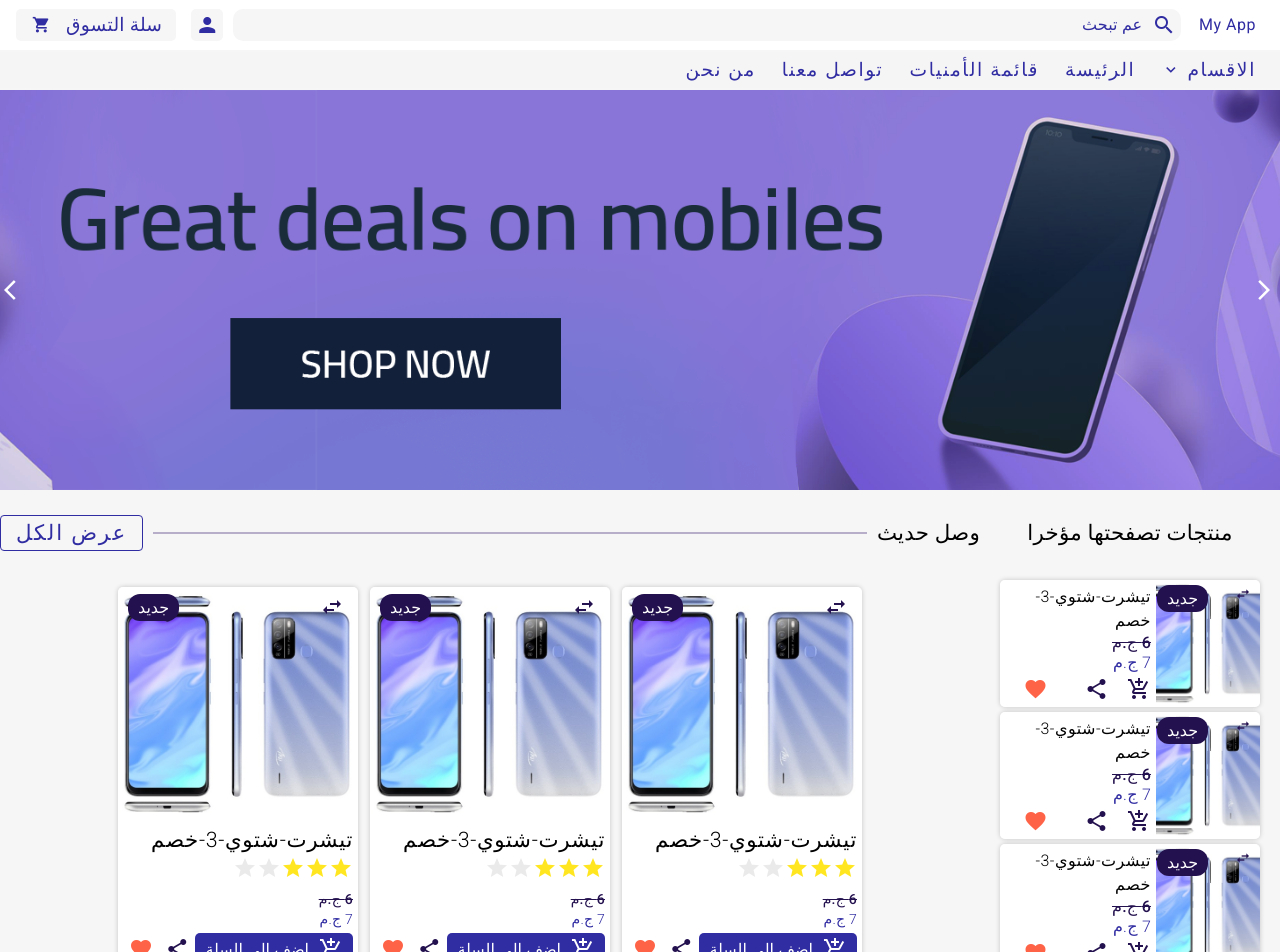
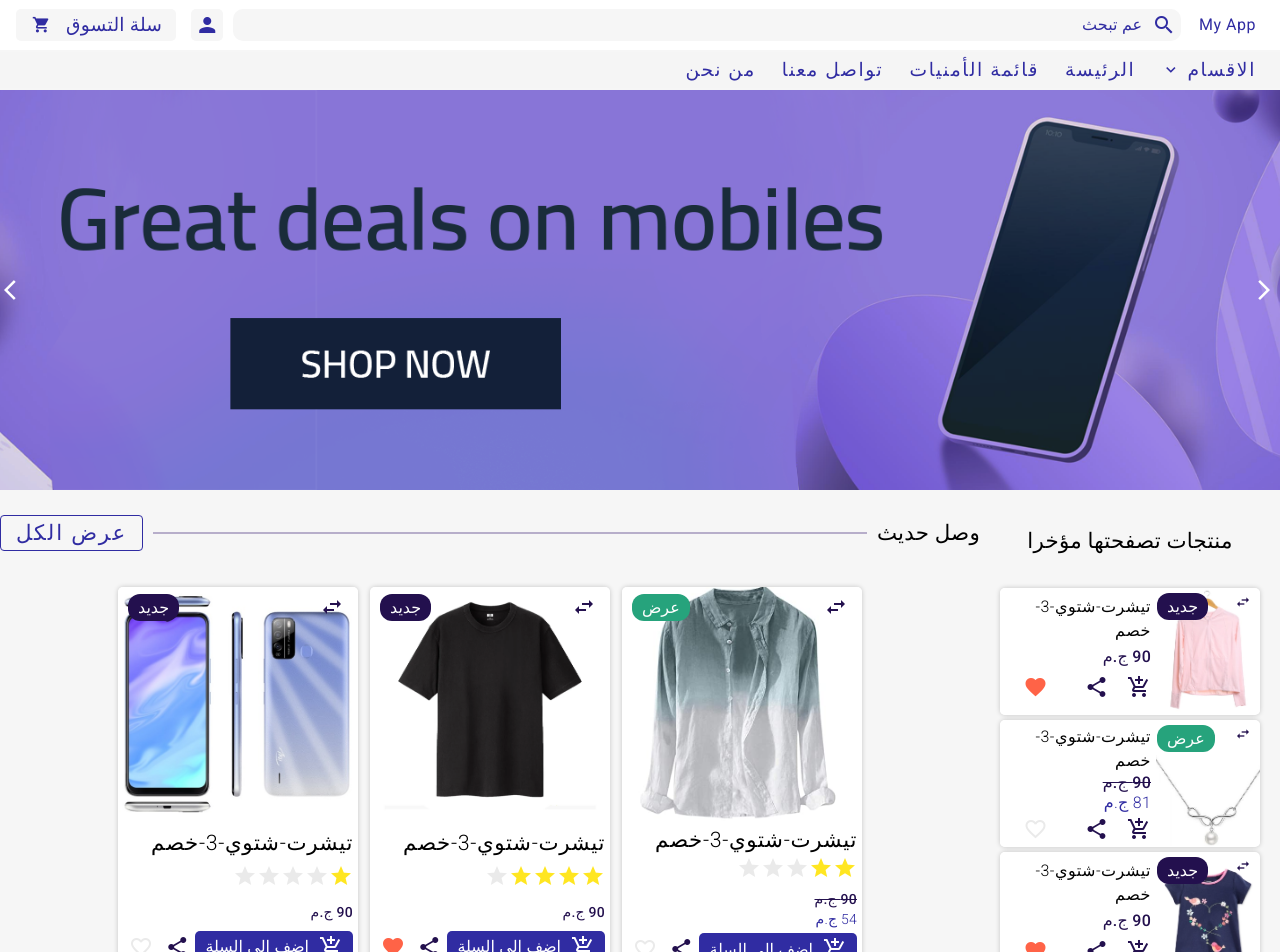
Before and after one commit to Ftohtarek/kortobaa-task, an Angular app: page / in a window 1280 px wide. Shown: the top 952 px of the page. Built offline with nearby package versions, Linux system fonts and the light colour scheme.

Commit message:
bulid mock serve to simultor api request and pass each product throw input type product for card to drop each one in it's place

```diff
--- a/src/app/core/component/home/home.component.html
+++ b/src/app/core/component/home/home.component.html
@@ -17,11 +17,13 @@
 <!--  -->
 <section productList>
     <div class="container">
-        <div lastView >
+        <div lastView>
             <div divider class="lasView">
-                <p >منتجات تصفحتها مؤخرا</p>
+                <p>منتجات تصفحتها مؤخرا</p>
             </div>
-            <productCard [isLastView]="true" *ngFor="let item of [].constructor(3)"></productCard>
+            <ng-container *ngFor="let product of products">
+                <productCard *ngIf="product?.isViewBefor" [product]="product"></productCard>
+            </ng-container>
         </div>
 
         <div newProduct>
@@ -30,7 +32,9 @@
                 <span dividerLine> </span>
                 <button mat-stroked-button>عرض الكل</button>
             </div>
-            <productCard *ngFor="let item of [].constructor(6)"></productCard>
+            <ng-container *ngFor="let product of products">
+                <productCard *ngIf="!product?.isViewBefor" [product]="product"></productCard>
+            </ng-container>
         </div>
     </div>
 </section>
--- a/src/app/core/component/home/home.component.scss
+++ b/src/app/core/component/home/home.component.scss
@@ -45,6 +45,7 @@ section[productList] {
         max-width: 300px;
         justify-content: center;
         gap: 5px;
+        padding-top: 8px;
     }
 
     div[divider] {
@@ -59,7 +60,6 @@ section[productList] {
         P {
             @include stripper();
             font-size: $fontSizeTitle;
-
         }
 
         span[dividerLine] {
--- a/src/app/core/component/home/home.component.ts
+++ b/src/app/core/component/home/home.component.ts
@@ -1,10 +1,17 @@
-import { Component } from '@angular/core';
+import { Component, OnInit } from '@angular/core';
+import { MockService } from 'src/app/shared/mock/mock.service';
+import { Product, Products } from 'src/app/shared/models/product';
 
 @Component({
   selector: 'home',
   templateUrl: './home.component.html',
   styleUrls: ['./home.component.scss']
 })
-export class HomeComponent {
-
+export class HomeComponent implements OnInit {
+  products: Product[] = <Product[]>[];
+  constructor(private productService: MockService) { }
+  ngOnInit(): void {
+    this.products = new Products(this.productService.products).products
+    console.table(this.products)
+  }
 }
--- a/src/app/shared/component/card/card.component.html
+++ b/src/app/shared/component/card/card.component.html
@@ -1,15 +1,18 @@
 <!-- localization -->
-<div class="card" [class.lastView]="isLastView">
+<div class="card" [class.lastView]="product.isViewBefor">
     <!-- product image  -->
-    <div class="card-image" [style.background-image]="productImgUrl">
+    <div class="card-image" [style.background-image]="'url(' + product.imgUrl + ')'">
         <div class=" card-image-swapper">
             <button swap>
                 <mat-icon>
                     swap_horiz
                 </mat-icon>
             </button>
-            <button class="newBtn">
+            <button class="newBtn" *ngIf="!product.discountPersantage">
                 جديد
+            </button>
+            <button class="discountBtn" *ngIf="product.discountPersantage">
+                عرض
             </button>
         </div>
     </div>
@@ -19,15 +22,16 @@
         <!-- title -->
         <h4 class="product-title">تيشرت-شتوي-3-خصم</h4>
         <!-- rateing -->
-        <rating *ngIf="!isLastView" [rate]="2"></rating>
+        <rating *ngIf="!product?.isViewBefor" [rate]="product.rating"></rating>
         <!-- price  -->
         <div class="price">
-            <div [style.text-decoration]="true?'line-through':'none'" class="fixed-price">{{6 |Egy}}</div>
-            <div class="discount">{{7 |Egy}}</div>
+            <div [style.text-decoration]="product.discountPersantage?'line-through':'none'" class="fixed-price">
+                {{product.price |Egy}}</div>
+            <div class="discount" *ngIf="product?.discountPersantage">{{product.discountPrice |Egy}}</div>
         </div>
 
         <!-- add shopping to card  -->
-        <product-shopping-action [isFavorite]="true" [isLastView]="isLastView"></product-shopping-action>
+        <product-shopping-action [isFavorite]="product.isFavorite" [isLastView]="product.isViewBefor"></product-shopping-action>
 
     </div>
 
--- a/src/app/shared/component/card/card.component.scss
+++ b/src/app/shared/component/card/card.component.scss
@@ -6,8 +6,7 @@
     width: 240px;
     height: 390px;
     overflow: hidden;
-
-    overflow: hidden;
+    background-color: $groundColor;
 
     .card-image {
         height: 60%;
@@ -40,14 +39,17 @@
                 color: $groundColor;
                 border-radius: 12px;
                 padding: 4px 10px;
+            }
 
+            .discountBtn {
+                background-color: $seconderyColor;
             }
         }
     }
 
     .card-body {
         background-color: blue;
-        padding: 5px ;
+        padding: 5px;
         height: 40%;
         background-color: $groundColor;
         @include verticalCenter();
@@ -56,6 +58,7 @@
         * {
             width: 100%;
         }
+
         .product-title {
             @include stripper();
             font-size: $fontSizeTitle;
@@ -86,7 +89,8 @@
     flex-wrap: wrap;
     height: 127px;
     width: 260px;
-    *{
+
+    * {
         font-size: $fontSizeCaption !important;
     }
 
--- a/src/app/shared/component/card/card.component.ts
+++ b/src/app/shared/component/card/card.component.ts
@@ -1,5 +1,6 @@
 import { animate, style, transition, trigger } from '@angular/animations';
 import { Component, ElementRef, Input, OnInit, Renderer2, ViewChild } from '@angular/core';
+import { Product } from '../../models/product';
 
 // init Swiper:
 @Component({
@@ -9,11 +10,11 @@ import { Component, ElementRef, Input, OnInit, Renderer2, ViewChild } from '@ang
 })
 export class CardComponent implements OnInit {
   constructor(private render: Renderer2) { }
-  @Input('isLastView') isLastView: boolean = false;
+  @Input('product') product: Product = <Product>{};
   productImgUrl: string = ''
 
   ngOnInit(): void {
-    this.productImgUrl = `url(../../../../assets/pic.png)`
+    this.product.discountPersantage
   }
 
 
--- a/src/app/shared/component/product-shopping-action/product-shopping-action.component.ts
+++ b/src/app/shared/component/product-shopping-action/product-shopping-action.component.ts
@@ -8,7 +8,7 @@ import { Component, Input } from '@angular/core';
 export class ProductShoppingActionComponent {
   @Input('isFavorite') isFavorite: boolean = false;
   @Input('isAdd') isAdd: boolean = false;
-  @Input('isLastView') isLastView: boolean = false;
+  @Input('isLastView') isLastView?: boolean = false;
   addToCart() {
     this.isAdd = true
     // should call cart service and send request that add product
--- a/src/app/shared/mock/mock.service.ts
+++ b/src/app/shared/mock/mock.service.ts
@@ -1,8 +1,103 @@
 import { Injectable } from '@angular/core';
-
+import { Product } from '../models/product';
 @Injectable({
-  providedIn: 'root'
+    providedIn: 'root'
 })
 export class MockService {
-  constructor() { }
+    constructor() { }
+    products: Product[] = [
+        {
+            title: 'تيشيرت-كم طويل-آرت وير-نسائي-ملابس',
+            imgUrl: '../../../assets/lastView/pic.png',
+            isFavorite: true,
+            price: 90,
+            rating: 2,
+            isViewBefor: true,
+        },
+        {
+            title: 'تيشيرت-كم طويل-آرت وير-نسائي-ملابس',
+            imgUrl: '../../../assets/lastView/pic1.png',
+            isFavorite: false,
+            price: 90,
+            rating: 3,
+            isViewBefor: true,
+            discountPersantage:10,
+        },
+        {
+            title: 'تيشيرت-كم طويل-آرت وير-نسائي-ملابس',
+            imgUrl: '../../../assets/lastView/pic2.png',
+            isFavorite: true,
+            price: 90,
+            rating: 2,
+            isViewBefor: true,
+        },
+        {
+            title: 'تيشيرت-كم طويل-آرت وير-نسائي-ملابس',
+            imgUrl: '../../../assets/newProduct/pic.png',
+            isFavorite: false,
+            price: 90,
+            rating: 1,
+            isViewBefor: false,
+            discountPersantage:40,
+
+        },
+        {
+            title: 'تيشيرت-كم طويل-آرت وير-نسائي-ملابس',
+            imgUrl: '../../../assets/newProduct/pic1.png',
+            isFavorite: true,
+            price: 90,
+            rating: 3,
+            isViewBefor: false,
+        },
+        {
+            title: 'تيشيرت-كم طويل-آرت وير-نسائي-ملابس',
+            imgUrl: '../../../assets/newProduct/pic2.png',
+            isFavorite: false,
+            price: 90,
+            rating: 0,
+            isViewBefor: false,
+        },
+        {
+            title: 'تيشيرت-كم طويل-آرت وير-نسائي-ملابس',
+            imgUrl: '../../../assets/newProduct/pic3.png',
+            isFavorite: false,
+            price: 90,
+            rating: 2,
+            isViewBefor: false,
+        },
+        {
+            title: 'تيشيرت-كم طويل-آرت وير-نسائي-ملابس',
+            imgUrl: '../../../assets/newProduct/pic1.png',
+            isFavorite: true,
+            price: 90,
+            rating: 5,
+            isViewBefor: false,
+            discountPersantage: 2,
+        },
+        {
+            title: 'تيشيرت-كم طويل-آرت وير-نسائي-ملابس',
+            imgUrl: '../../../assets/newProduct/pic1.png',
+            isFavorite: true,
+            price: 90,
+            rating: 3,
+            isViewBefor: false,
+        },
+        {
+            title: 'تيشيرت-كم طويل-آرت وير-نسائي-ملابس',
+            imgUrl: '../../../assets/newProduct/pic2.png',
+            isFavorite: false,
+            price: 90,
+            rating: 0,
+            isViewBefor: false,
+        },
+        {
+            title: 'تيشيرت-كم طويل-آرت وير-نسائي-ملابس',
+            imgUrl: '../../../assets/newProduct/pic3.png',
+            isFavorite: false,
+            price: 90,
+            rating: 2,
+            isViewBefor: false,
+        },
+
+    ]
 }
--- /dev/null
+++ b/src/app/shared/models/product.ts
@@ -0,0 +1,25 @@
+export interface Product {
+    title: string;
+    imgUrl: string;
+    rating: number;
+    price: number;
+    isFavorite: boolean;
+    discountPersantage?: number;
+    isViewBefor?: boolean;
+    discountPrice?: number
+}
+export class Products {
+    constructor(public products: Product[]) {
+        this.products.map(product => this.productMapping(product))
+
+    }
+
+    private productMapping(product: Product): Product {
+        /* do any logic you want here for product  */
+        product.discountPersantage ? product.discountPrice = this.calcDiscountPrice(product) : null
+        return product
+    }
+
+    private calcDiscountPrice = (product: Product): number =>
+        product.price - (product.price * <number>product.discountPersantage / 100)
+}
```
